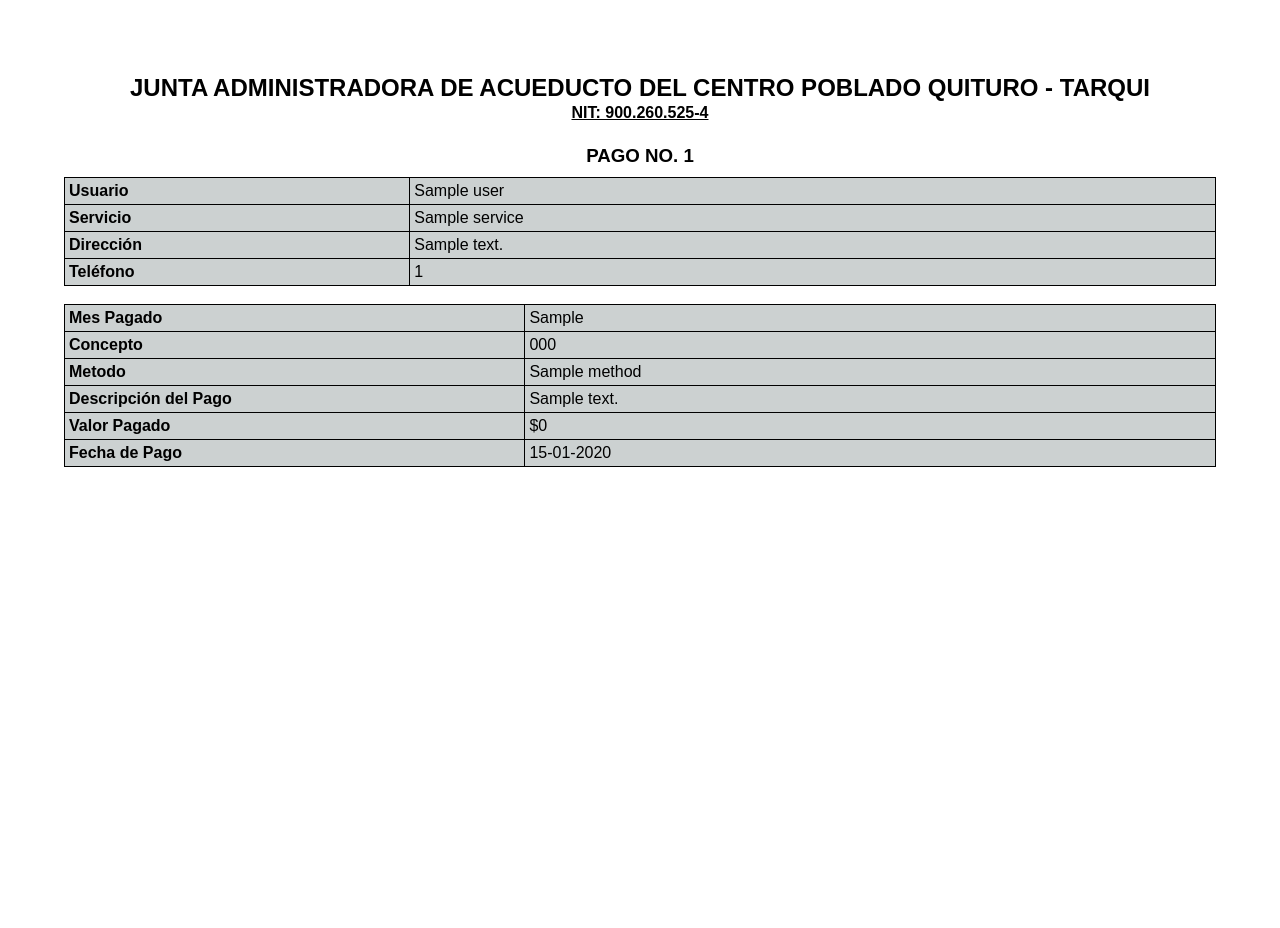
After one commit to lrojassc/acueducto, a Symfony app: template templates/pdf/payment_report.html.twig in a window 1280 px wide. The commit adds this page. Run offline with Twig, Linux system fonts and the light colour scheme; the template is opened without the code that fills it: most values are stand-ins (such as "Sample title", 1, 10 or a date in 2020); some libraries are stand-ins or nearby versions.

Commit message:
reporte de pago

```diff
--- a/templates/payment/list.html.twig
+++ b/templates/payment/list.html.twig
@@ -41,9 +41,7 @@
                             <td>{{ payment.invoice.subscription.service }}</td>
                             <td>{{ payment.createdAt|date('d-m-Y') }}</td>
                             <td>
-                                <div class="btn-group" role="group" aria-label="Basic mixed styles example">
-                                    <button type="button" class="btn btn-info">Imprimir</button>
-                                </div>
+                                <a type="button" class="btn btn-info" href="{{ path('payment_report', {payment: payment.id}) }}">Imprimir</a>
                             </td>
                         </tr>
                     {% endfor %}
--- /dev/null
+++ b/templates/pdf/payment_report.html.twig
@@ -0,0 +1,116 @@
+<style>
+        @page {
+             margin: 0;
+        }
+        * {
+                margin: 0;
+                padding: 0;
+                box-sizing: border-box;
+                font-family: 'Outfit', sans-serif;
+        }
+
+        body {
+                height: 100vh;
+                width: 90%;
+                margin: 5%;
+        }
+
+        .container-payments {
+                width: 100%;
+        }
+
+        .title-payment {
+                padding: 10px;
+                text-align: center
+        }
+
+        .payment-data {
+                width: 100%;
+                height: auto;
+                border-color: black;
+                border-width: 1px;
+                border-style: solid;
+                border-spacing: 0;
+                border-collapse: collapse;
+        }
+
+        th, td {
+                padding: 4px;
+                border-bottom: 1px solid #000000;
+        }
+
+        .tr-style {
+                width: 100%;
+                background-color: #ccd1d1;
+                border-color: black;
+                border-width: 1px;
+                border-style: solid
+        }
+
+        .th-style {
+                width: 30%;
+                border-color: black;
+                border-width: 1px;
+                border-style: solid;
+                text-align: left
+        }
+
+</style>
+
+<body>
+        <div class="container-payments">
+                <div class="title-payment">
+                        <h2 style="font-weight: bold; text-align: center; margin-bottom: 2px!important;">JUNTA ADMINISTRADORA DE ACUEDUCTO DEL CENTRO POBLADO QUITURO - TARQUI</h2>
+                        <h4 style="text-decoration: underline; text-align: center; margin-bottom: 5px!important;">NIT: 900.260.525-4</h4>
+                        <br>
+                        <h3 style="">PAGO NO. {{ payment.id }}</h3>
+                </div>
+                <div class="payments">
+                        <table class="payment-data">
+                                <tr class="tr-style">
+                                        <th class="th-style" scope="col">Usuario</th>
+                                        <td style="background-color: unset">{{ payment.invoice.user.name }}</td>
+                                </tr>
+                                <tr class="tr-style">
+                                        <th class="th-style" scope="col">Servicio</th>
+                                        <td style="background-color: unset">{{ payment.invoice.subscription.service }}</td>
+                                </tr>
+                                <tr class="tr-style">
+                                        <th class="th-style" scope="col">Dirección</th>
+                                        <td style="background-color: unset">{{ payment.invoice.user.address }}</td>
+                                </tr>
+                                <tr class="tr-style">
+                                        <th class="th-style" scope="col">Teléfono</th>
+                                        <td style="background-color: unset">{{ payment.invoice.user.phoneNumber }}</td>
+                                </tr>
+                        </table>
+                        <br>
+                        <table class="payment-data">
+                                <tr class="tr-style">
+                                        <th class="th-style" style="width: 40%;" scope="col">Mes Pagado</th>
+                                        <td style="background-color: unset">{{ payment.invoice.monthInvoiced }}</td>
+                                </tr>
+                                <tr class="tr-style">
+                                        <th class="th-style" scope="col">Concepto</th>
+                                        <td style="background-color: unset">{{ payment.invoice.concept }}</td>
+                                </tr>
+                                <tr class="tr-style">
+                                        <th class="th-style" scope="col">Metodo</th>
+                                        <td style="background-color: unset">{{ payment.method }}</td>
+                                </tr>
+                                <tr class="tr-style">
+                                        <th class="th-style" scope="col">Descripción del Pago</th>
+                                        <td style="background-color: unset">{{ payment.description }}</td>
+                                </tr>
+                                <tr class="tr-style">
+                                        <th class="th-style" scope="col">Valor Pagado</th>
+                                        <td style="background-color: unset">${{ payment.value|number_format(0, '.', '.') }}</td>
+                                </tr>
+                                <tr class="tr-style">
+                                        <th class="th-style" scope="col">Fecha de Pago</th>
+                                        <td style="background-color: unset">{{ payment.createdAt|date('d-m-Y') }}</td>
+                                </tr>
+                        </table>
+                </div>
+        </div>
+</body>
```
Also changed, not shown: src/Controller/GeneratePDFController.php (+23 -1 lines).
